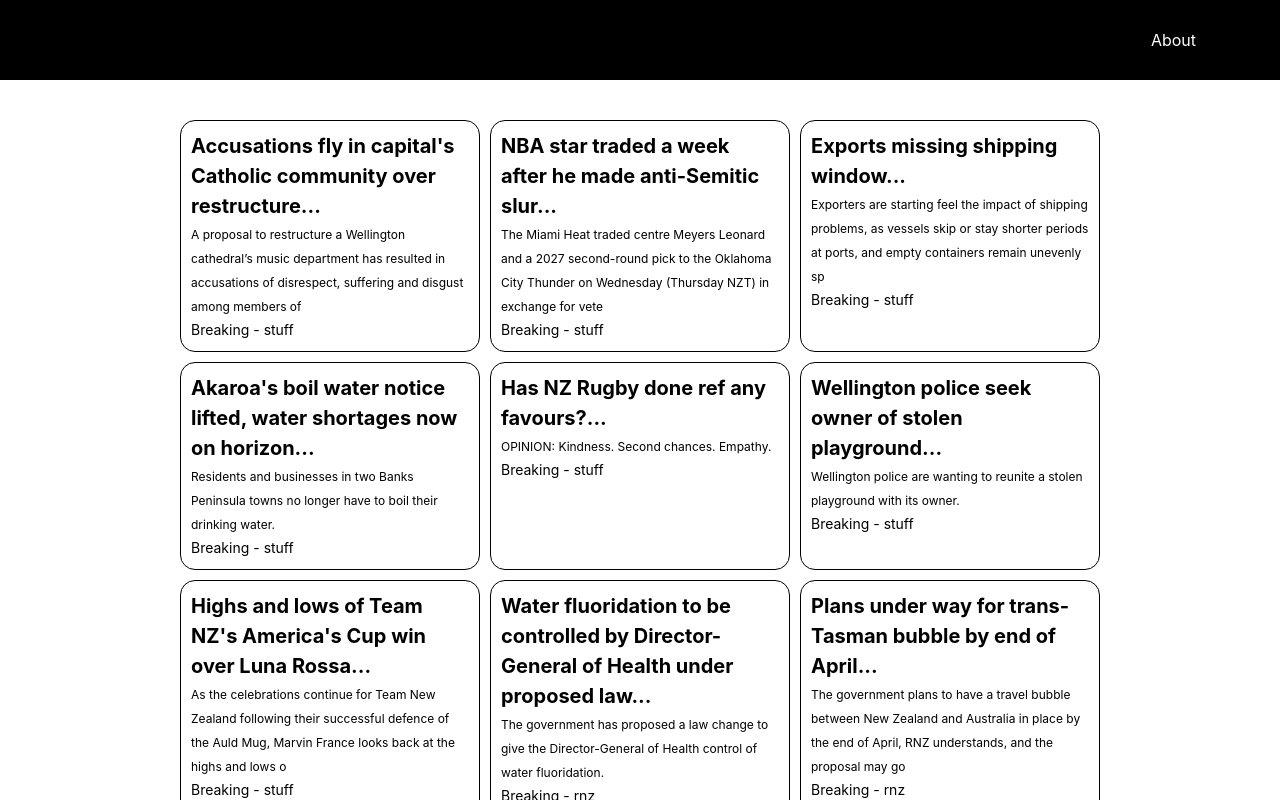
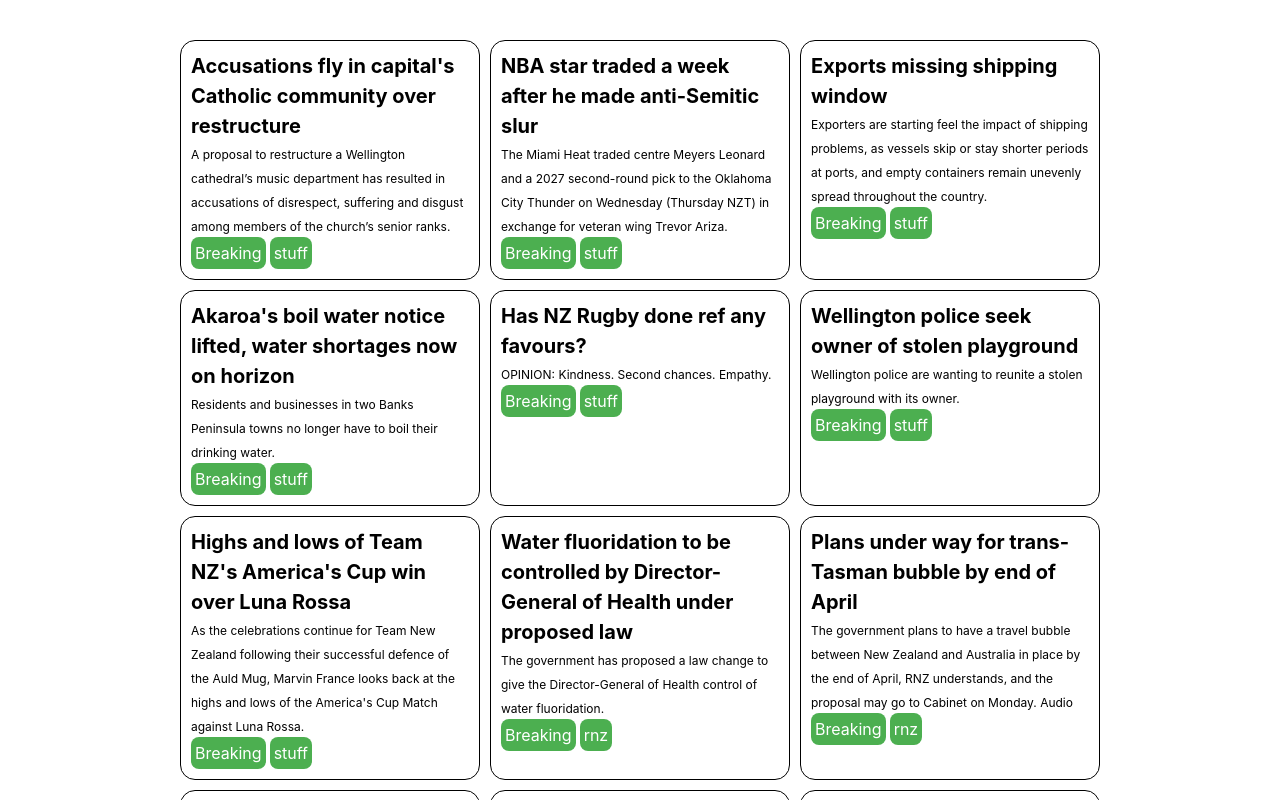
Before and after one commit to rykumar13/react-news-website, a React (Create React App) app: page / in a window 1280 px wide. Shown: the top 800 px of the page. Built offline with nearby package versions, Linux system fonts and the light colour scheme.

Commit message:
adding tags button

```diff
--- a/src/App.js
+++ b/src/App.js
@@ -7,7 +7,7 @@ import { BrowserRouter as Router } from 'react-router-dom'
 function App() {
   return (
     <Router>
-      <Navbar />
+      {/* <Navbar /> */}
       <Main />
     </Router>
   );
--- a/src/components/Main/MainElements.js
+++ b/src/components/Main/MainElements.js
@@ -9,19 +9,44 @@ export const StyledContainer = styled.section`
   align-items: center;
 `;
 
-export const StyledTitle = styled.h2`
-  height: 80px;
-  font-size: 50px;
-  line-height: 1.1;
-  font-style: italic;
-  margin: 0;
-  @media (max-width: 63em) {
-    font-size: 40px;
-  }
-  @media (max-width: 48em) {
-    font-size: 30px;
-  }
+export const StyledStuff = styled.div`
+  background-color: #4caf50; /* Green */
+  border: none;
+  border-radius: 8px;
+  color: white;
+  padding: 4px 4px 4px 4px;
+  text-align: center;
+  text-decoration: none;
+  display: inline-block;
+  font-size: 16px;
+  margin-left: 4px
 `;
+
+export const StyledCat = styled.div`
+  background-color: #4caf50; /* Green */
+  border: none;
+  border-radius: 8px;
+  color: white;
+  padding: 4px 4px 4px 4px;
+  text-align: center;
+  text-decoration: none;
+  display: inline-block;
+  font-size: 16px;
+`;
+
+// export const StyledTitle = styled.h2`
+//   height: 80px;
+//   font-size: 50px;
+//   line-height: 1.1;
+//   font-style: italic;
+//   margin: 0;
+//   @media (max-width: 63em) {
+//     font-size: 40px;
+//   }
+//   @media (max-width: 48em) {
+//     font-size: 30px;
+//   }
+// `;
 
 export const StyledWrapper = styled.div`
     margin: auto:
@@ -51,7 +76,7 @@ export const StyledBox = styled.div`
 `;
 
 export const StyledBoxBorder = styled.div`
-  border:1px solid black;
+  border: 1px solid black;
   border-radius: 15px;
   border-width: 1px;
   &:hover {
@@ -60,11 +85,11 @@ export const StyledBoxBorder = styled.div`
   }
 `;
 
-export const StyledImg = styled.img`
-  height: 185px;
-  width: 260px;
-  border-radius: 0.6rem;
-`;
+// export const StyledImg = styled.img`
+//   height: 185px;
+//   width: 260px;
+//   border-radius: 0.6rem;
+// `;
 
 export const StyledName = styled.h6`
   display: inline;
--- a/src/components/Main/index.js
+++ b/src/components/Main/index.js
@@ -5,12 +5,12 @@ import {
   StyledBrief,
   StyledCategory,
   StyledContainer,
-  StyledImg,
   StyledName,
-  StyledTitle,
   StyledWebsite,
   StyledWrapper,
-  StyledBoxBorder
+  StyledBoxBorder,
+  StyledStuff,
+  StyledCat
 } from "./MainElements";
 
 const Main = () => {
@@ -34,12 +34,12 @@ const Main = () => {
           <StyledBoxBorder>
             <a href={Url}>
               <StyledBox>
-                <StyledName>{Name.slice(0, 100)}...</StyledName>
+                <StyledName>{Name}</StyledName>
                 <br></br>
-                <StyledBrief>{Brief.slice(0, 150)}</StyledBrief>
+                <StyledBrief>{Brief}</StyledBrief>
                 <br></br>
-                <StyledCategory>{Category} - </StyledCategory>
-                <StyledWebsite>{Website}</StyledWebsite>
+                  <StyledCat>{Category}</StyledCat>
+                <StyledStuff>{Website}</StyledStuff>
               </StyledBox>
             </a>
           </StyledBoxBorder>
```
